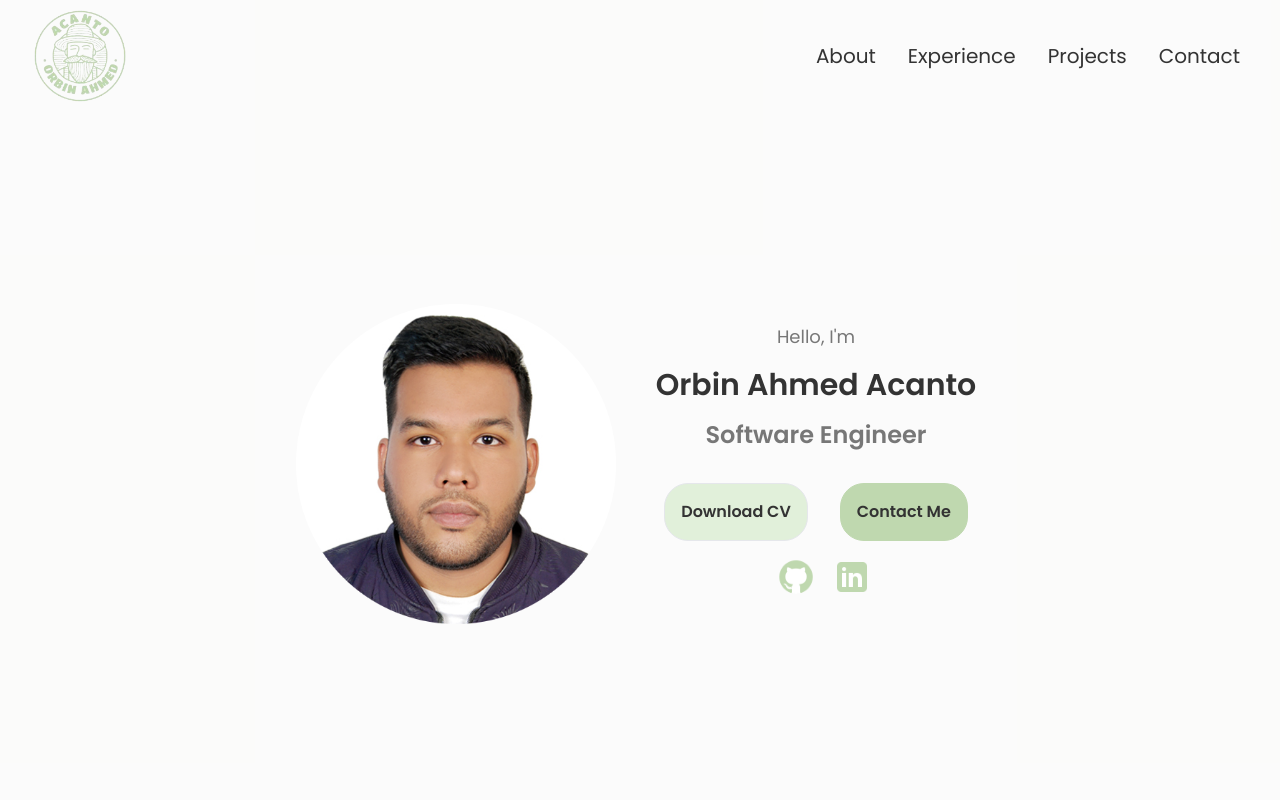
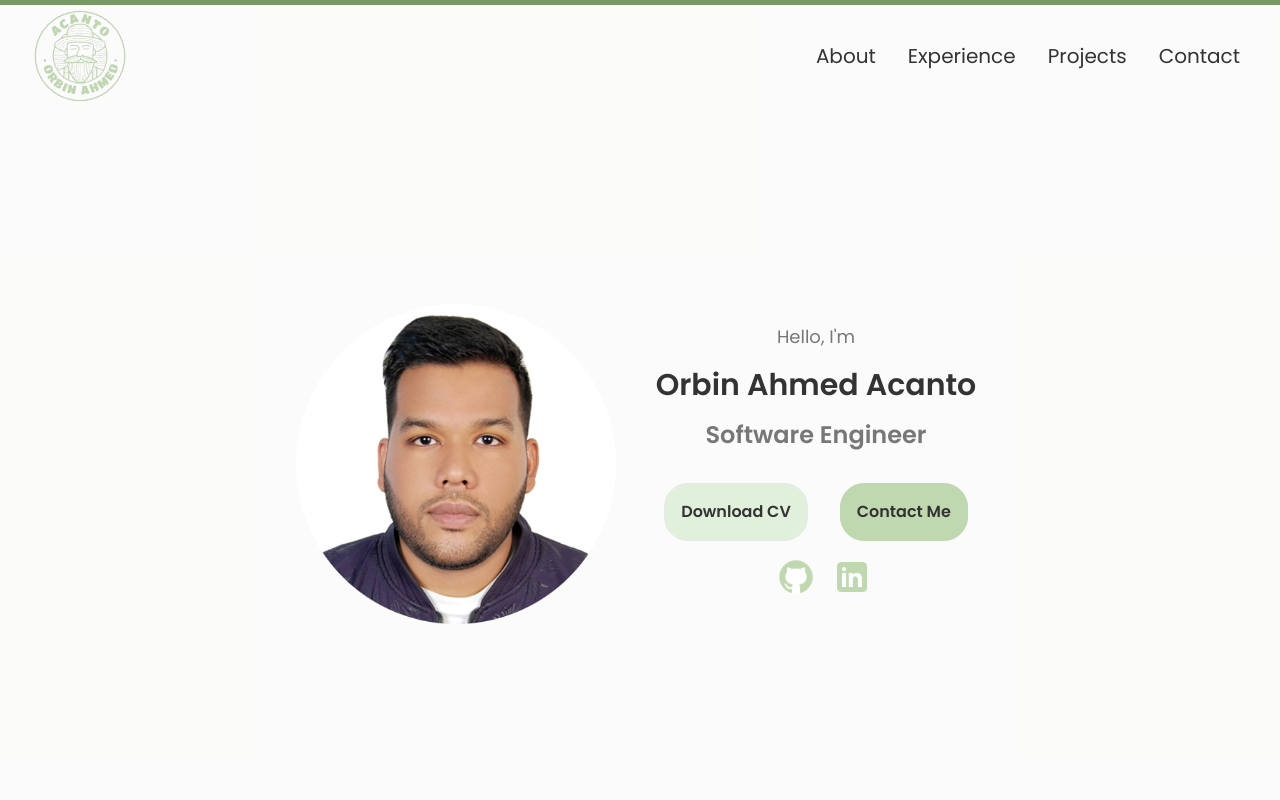
Before and after one commit to Orbin-Ahmed/Orbin-Portfolio, a React (Vite) app: page / in a window 1280 px wide. Shown: the top 800 px of the page. Built offline with nearby package versions, Linux system fonts and the light colour scheme.

Commit message:
Project animation added

```diff
--- a/package.json
+++ b/package.json
@@ -11,6 +11,7 @@
   },
   "dependencies": {
     "@heroicons/react": "^2.1.1",
+    "framer-motion": "^11.0.12",
     "react": "^18.2.0",
     "react-dom": "^18.2.0",
     "react-router-dom": "^6.22.2",
--- a/src/App.tsx
+++ b/src/App.tsx
@@ -4,9 +4,16 @@ import Expertise from "@/layouts/Expertise";
 import Portfolio from "@/layouts/Portfolio";
 import { projectData } from "@/Data/data";
 import { useState } from "react";
+import { motion, useScroll, useSpring } from "framer-motion";
 
 function App() {
   const [projectItem, setProjectItem] = useState(projectData);
+  const { scrollYProgress } = useScroll();
+  const scaleX = useSpring(scrollYProgress, {
+    stiffness: 100,
+    damping: 30,
+    restDelta: 0.001,
+  });
 
   const filterProjectItem = (category: string) => {
     const newProjectItem = projectData.filter(
@@ -16,6 +23,7 @@ function App() {
   };
   return (
     <>
+      <motion.div className="progress-bar" style={{ scaleX }} />
       <HeroSection />
       <Profile />
       <Expertise />
--- a/src/components/ProjectCard.tsx
+++ b/src/components/ProjectCard.tsx
@@ -1,6 +1,7 @@
 import code from "@/assets/code.png";
 import live from "@/assets/pc.png";
 import { Project } from "@/Data/data";
+import { motion } from "framer-motion";
 import { Link } from "react-router-dom";
 
 const ProjectCard: React.FunctionComponent<Project> = ({
@@ -11,7 +12,13 @@ const ProjectCard: React.FunctionComponent<Project> = ({
   details,
 }) => {
   return (
-    <div className="border border-border-100 bg-white rounded-xl text-center">
+    <motion.div
+      className="border border-border-100 bg-white rounded-xl text-center"
+      initial={{ y: 10, opacity: 0 }}
+      animate={{ y: 0, opacity: 1 }}
+      exit={{ y: -10, opacity: 0 }}
+      transition={{ duration: 0.2 }}
+    >
       <img src={projectImg} alt="img" className="w-full h-36 rounded-t-xl" />
       {/* card details area */}
       <div className="mt-4 md:p-4 p-2 text-justify">
@@ -36,7 +43,7 @@ const ProjectCard: React.FunctionComponent<Project> = ({
           ) : undefined}
         </div>
       </div>
-    </div>
+    </motion.div>
   );
 };
 
--- a/src/index.css
+++ b/src/index.css
@@ -114,3 +114,13 @@ a,
   margin: 0.5rem auto 1.5rem;
   background: linear-gradient(to left, #d4e7c5, #bfd8af);
 }
+
+.progress-bar {
+  position: fixed;
+  top: 0;
+  left: 0;
+  right: 0;
+  height: 5px;
+  background: #779a67;
+  transform-origin: 0%;
+}
--- a/tailwind.config.js
+++ b/tailwind.config.js
@@ -15,22 +15,11 @@ module.exports = {
         "border-200": "#444444",
         "active-100": "#99BC85",
       },
-      backgroundImage: (theme) => ({
-        "gradient-yellowred":
-          "linear-gradient(90deg, #FF616A 0%, #FFC837 100%)",
-        "mobile-home": "url('./assets/HomePageGraphic.png')",
-        "auth-image": "url('./assets/login-graphics.jpg')",
-      }),
+      backgroundImage: (theme) => ({}),
       fontFamily: {
-        dmsans: ["DM Sans", "sans-serif"],
-        montserrat: ["Montserrat", "sans-serif"],
+        dmsans: ["Poppins", "sans-serif"],
       },
-      content: {
-        evolvetext: "url('./assets/EvolveText.png')",
-        abstractwaves: "url('./assets/AbstractWaves.png')",
-        sparkles: "url('./assets/Sparkles.png')",
-        circles: "url('./assets/Circles.png')",
-      },
+      content: {},
     },
     screens: {
       xs: "480px",
```
Also changed, not shown: 1 other file (tests, documents, lock files or other folders).
